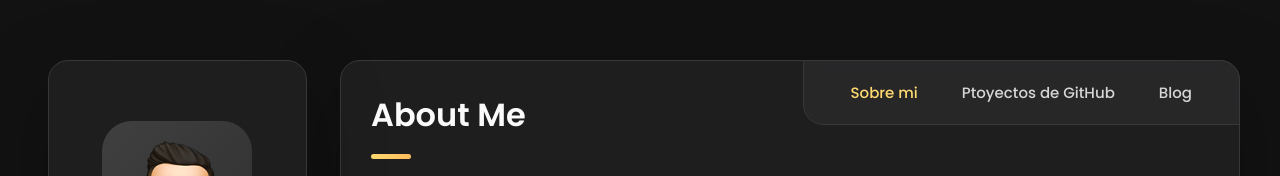
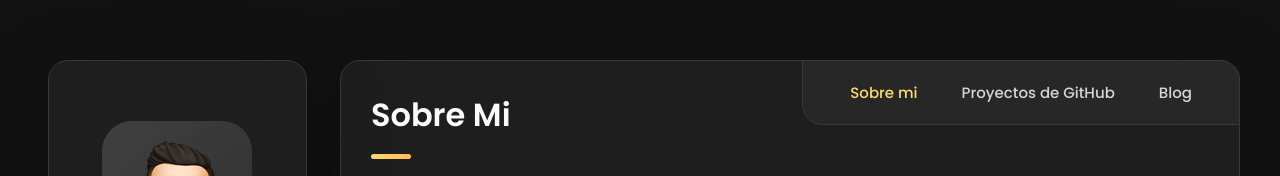
Before and after one commit to SCEPTICG/scepticg.github.io, a plain HTML site: page index.html in a window 1280 px wide. Shown: the top 176 px of the page. Drawn offline with nearby package versions, Linux system fonts and the light colour scheme.

Commit message:
Update index.html

```diff
--- a/index.html
+++ b/index.html
@@ -174,7 +174,7 @@
           </li>
 
           <li class="navbar-item">
-            <button class="navbar-link" data-nav-link>Ptoyectos de GitHub</button>
+            <button class="navbar-link" data-nav-link>Proyectos de GitHub</button>
           </li>
 
           <li class="navbar-item">
@@ -193,10 +193,10 @@
         - #ABOUT
       -->
 
-      <article class="about  active" data-page="about">
+      <article class="about  active" data-page="Sobre mi">
 
         <header>
-          <h2 class="h2 article-title">About me</h2>
+          <h2 class="h2 article-title">Sobre mi</h2>
         </header>
 
         <section class="about-text">
```
